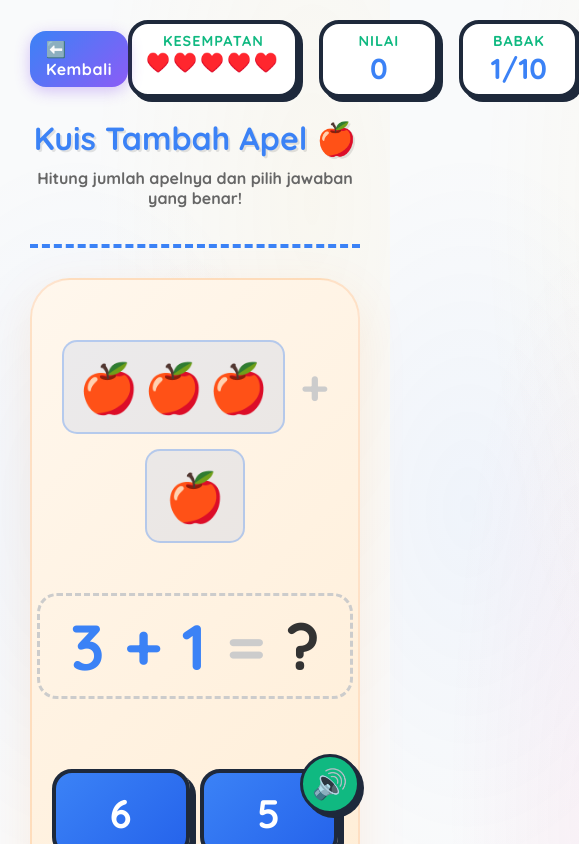
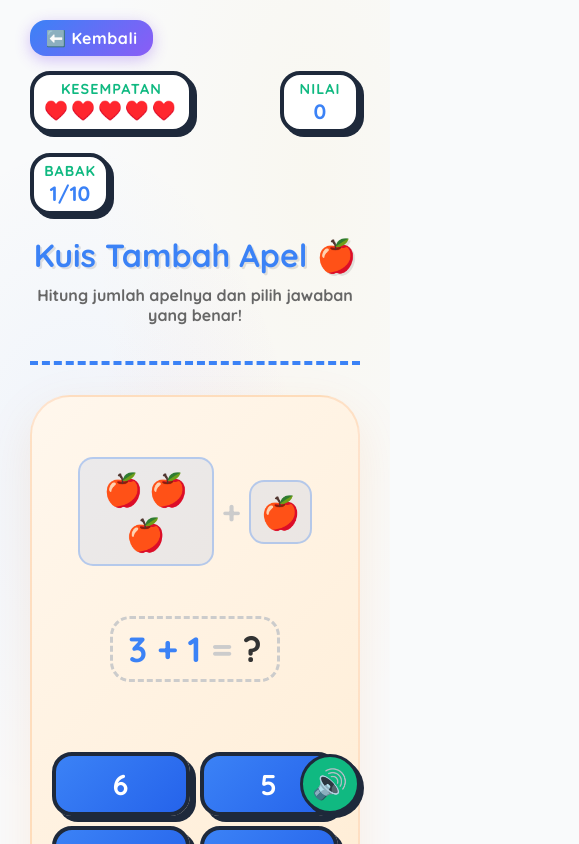
Before and after one commit to despisatria/ceria-belajar, a React (Vite) app: page /matematika/kuis-tambah in a window 390 px wide. Shown: the top 844 px of the page, 579 px wide, since content can reach past the window. Built offline with nearby package versions, Linux system fonts and the light colour scheme.

Commit message:
fix: refine UI and layout responsiveness for Math and Reading games

```diff
--- a/src/components/GameHeader.tsx
+++ b/src/components/GameHeader.tsx
@@ -47,8 +47,8 @@ const GameHeader: React.FC<GameHeaderProps> = ({
     const headerStyle = borderColor ? { borderBottomColor: borderColor } : undefined;
 
     return (
-        <header className={styles.gameHeader} style={headerStyle}>
-            <div className={styles.headerTop}>
+        <header className={`global-game-header ${styles.gameHeader || ''}`} style={headerStyle}>
+            <div className={`global-header-top ${styles.headerTop || ''}`}>
                 <Link to={menuLink} className="btn" style={{
                     backgroundColor: themeColor,
                     textTransform: 'none',
@@ -57,18 +57,18 @@ const GameHeader: React.FC<GameHeaderProps> = ({
                 }}>
                     ⬅️ Kembali
                 </Link>
-                <div className={styles.statsPanel}>
-                    <div className={styles.statBox}>
+                <div className={`global-stats-panel ${styles.statsPanel || ''}`}>
+                    <div className={`global-stat-box ${styles.statBox || ''}`}>
                         <span className={styles.statLabel}>Kesempatan</span>
                         <LivesDisplay lives={lives} />
                     </div>
-                    <div className={styles.statBox}>
+                    <div className={`global-stat-box ${styles.statBox || ''}`}>
                         <span className={styles.statLabel}>Nilai</span>
-                        <span className={styles.statValue} style={{ color: themeColor }}>{score}</span>
+                        <span className={`global-stat-value ${styles.statValue || ''}`} style={{ color: themeColor }}>{score}</span>
                     </div>
-                    <div className={styles.statBox}>
+                    <div className={`global-stat-box ${styles.statBox || ''}`}>
                         <span className={styles.statLabel}>{roundLabel}</span>
-                        <span className={styles.statValue} style={{ color: themeColor }}>
+                        <span className={`global-stat-value ${styles.statValue || ''}`} style={{ color: themeColor }}>
                             {Math.min(round, totalRounds)}/{totalRounds}
                         </span>
                     </div>
--- a/src/index.css
+++ b/src/index.css
@@ -214,4 +214,65 @@ h6 {
     padding: 8px 20px !important;
     margin: 10px 0 20px 0 !important;
   }
+
+  /* Global Game Header Responsive Styles */
+  .global-header-top {
+    flex-direction: column !important;
+    align-items: flex-start !important;
+    gap: 15px !important;
+  }
+
+  .global-stats-panel {
+    flex-direction: row !important;
+    width: 100% !important;
+    justify-content: space-between !important;
+    flex-wrap: wrap !important;
+  }
+
+  .global-stat-box {
+    min-width: 80px !important;
+    padding: 5px 10px !important;
+  }
+
+  .global-stat-value {
+    font-size: 1.3rem !important;
+  }
+
+  /* Global Math Quiz Responsive Overrides */
+  .math-visual-container {
+    flex-wrap: nowrap !important;
+    gap: 8px !important;
+  }
+  .math-visual-item {
+    font-size: 2rem !important;
+  }
+  .math-visual-box {
+    padding: 10px !important;
+    min-width: 60px !important;
+    max-width: 35vw !important; /* Force apples to wrap inside the box to maintain side-by-side layout */
+  }
+  .math-equation {
+    font-size: 2.2rem !important;
+    gap: 10px !important;
+    padding: 8px 15px !important;
+  }
+  .math-option-btn {
+    font-size: 1.8rem !important;
+    padding: 10px !important;
+  }
+  .math-number-line {
+    padding: 15px 5px !important;
+  }
+  .math-frog {
+    font-size: 2.2rem !important;
+    bottom: 35px !important;
+  }
+  .math-point {
+    width: 18px !important;
+    height: 18px !important;
+    border-width: 3px !important;
+  }
+  .math-number {
+    font-size: 0.9rem !important;
+  }
 }
--- a/src/pages/Matematika/CocokOperasi.tsx
+++ b/src/pages/Matematika/CocokOperasi.tsx
@@ -274,7 +274,7 @@ const CocokOperasi: React.FC<CocokOperasiProps> = ({ operator }) => {
     // Shared card style
     const getCardStyle = (isMatched: boolean, isSelected: boolean, isWrong: boolean, isCorrectFlash: boolean, isReady: boolean): React.CSSProperties => ({
         height: '90px',
-        borderRadius: '14px',
+        borderRadius: '20px', // Bubbly corners
         border: isWrong
             ? '3px solid #EF4444'
             : isCorrectFlash
@@ -292,12 +292,12 @@ const CocokOperasi: React.FC<CocokOperasiProps> = ({ operator }) => {
                     ? theme.selectedBg
                     : isMatched
                         ? theme.matchedBg
-                        : 'white',
+                        : '#F8FAFC', // Slightly colored instead of pure white
         display: 'flex',
         alignItems: 'center',
         justifyContent: 'center',
         fontFamily: 'inherit',
-        fontSize: 'clamp(1.4rem, 5vw, 2rem)',
+        fontSize: 'clamp(1.4rem, 4vw, 2rem)',
         fontWeight: 900,
         color: isWrong
             ? '#DC2626'
@@ -307,14 +307,19 @@ const CocokOperasi: React.FC<CocokOperasiProps> = ({ operator }) => {
                     ? theme.selectedText
                     : isMatched
                         ? theme.matchedText
-                        : '#1E293B',
+                        : '#334155',
         cursor: isMatched ? 'default' : 'pointer',
-        transition: 'all 0.15s ease',
-        transform: isSelected ? 'scale(1.04)' : 'scale(1)',
+        transition: 'all 0.15s cubic-bezier(0.4, 0, 0.2, 1)',
+        transform: isSelected ? 'scale(1.05) translateY(-2px)' : isMatched ? 'scale(0.95)' : 'scale(1)',
         opacity: isMatched ? 0.55 : 1,
         position: 'relative' as const,
         animation: isWrong ? 'cocok-shake 0.4s ease-in-out' : isReady ? 'cocok-pulse 2s ease-in-out infinite' : 'none',
-        boxShadow: isSelected ? `0 0 0 3px ${theme.boxShadowColor}` : 'none',
+        boxShadow: isSelected
+            ? `0 0 0 4px ${theme.boxShadowColor}, 0 6px 0 ${theme.selectedBorder}`
+            : isMatched
+                ? 'none'
+                : '0 6px 0 #CBD5E1', // Chunky 3D button effect
+        marginBottom: isMatched ? '6px' : '0', // Compensate for missing shadow when matched
         letterSpacing: '1px',
     });
 
@@ -404,10 +409,12 @@ const CocokOperasi: React.FC<CocokOperasiProps> = ({ operator }) => {
                             background: 'white',
                             borderRadius: '24px',
                             border: '4px solid #1E293B',
+                            boxShadow: '0 8px 0 #1E293B', // Chunky container
                             padding: '20px 16px',
                             display: 'flex',
                             flexDirection: 'column',
                             gap: '28px',
+                            marginBottom: '8px' // Space for shadow
                         }}>
                             <div style={{
                                 textAlign: 'center',
@@ -443,10 +450,12 @@ const CocokOperasi: React.FC<CocokOperasiProps> = ({ operator }) => {
                             background: 'white',
                             borderRadius: '24px',
                             border: '4px solid #1E293B',
+                            boxShadow: '0 8px 0 #1E293B', // Chunky container
                             padding: '20px 16px',
                             display: 'flex',
                             flexDirection: 'column',
                             gap: '28px',
+                            marginBottom: '8px' // Space for shadow
                         }}>
                             <div style={{
                                 textAlign: 'center',
--- a/src/pages/Matematika/KuisTambah.tsx
+++ b/src/pages/Matematika/KuisTambah.tsx
@@ -146,7 +146,7 @@ const KuisTambah: React.FC = () => {
                 ) : (
                     <>
                         {/* Visual representation of addition */}
-                        <div style={{
+                        <div className="math-visual-container" style={{
                             display: 'flex',
                             justifyContent: 'center',
                             alignItems: 'center',
@@ -156,7 +156,7 @@ const KuisTambah: React.FC = () => {
                             flexWrap: 'wrap'
                         }}>
                             {/* Kotak Apel 1 */}
-                            <div style={{
+                            <div className="math-visual-box" style={{
                                 background: 'rgba(59, 130, 246, 0.1)',
                                 padding: '15px',
                                 borderRadius: '15px',
@@ -168,14 +168,14 @@ const KuisTambah: React.FC = () => {
                                 border: '2px solid rgba(59, 130, 246, 0.3)'
                             }}>
                                 {Array.from({ length: num1 }).map((_, i) => (
-                                    <span key={`n1-${i}`} style={{ fontSize: '3rem' }}>🍎</span>
+                                    <span key={`n1-${i}`} className="math-visual-item" style={{ fontSize: '3rem' }}>🍎</span>
                                 ))}
                             </div>
 
-                            <div style={{ fontSize: '3rem', color: '#ccc', fontWeight: 'bold' }}>+</div>
+                            <div className="math-visual-item" style={{ fontSize: '3rem', color: '#ccc', fontWeight: 'bold' }}>+</div>
 
                             {/* Kotak Apel 2 */}
-                            <div style={{
+                            <div className="math-visual-box" style={{
                                 background: 'rgba(59, 130, 246, 0.1)',
                                 padding: '15px',
                                 borderRadius: '15px',
@@ -187,13 +187,13 @@ const KuisTambah: React.FC = () => {
                                 border: '2px solid rgba(59, 130, 246, 0.3)'
                             }}>
                                 {Array.from({ length: num2 }).map((_, i) => (
-                                    <span key={`n2-${i}`} style={{ fontSize: '3rem' }}>🍎</span>
+                                    <span key={`n2-${i}`} className="math-visual-item" style={{ fontSize: '3rem' }}>🍎</span>
                                 ))}
                             </div>
                         </div>
 
                         {/* Equation display */}
-                        <div style={{
+                        <div className="math-equation" style={{
                             display: 'flex',
                             justifyContent: 'center',
                             alignItems: 'center',
@@ -223,7 +223,7 @@ const KuisTambah: React.FC = () => {
                                 return (
                                     <button
                                         key={`opt-${idx}`}
-                                        className={btnClass}
+                                        className={`${btnClass} math-option-btn`}
                                         onClick={() => handleOptionClick(ans)}
                                         disabled={selectedCorrect !== null}
                                         style={{ fontSize: '2.5rem', padding: '15px' }} // Make text bigger for numbers
--- a/src/pages/Membaca/KeretaKata.module.css
+++ b/src/pages/Membaca/KeretaKata.module.css
@@ -737,29 +737,12 @@
 
 /* ── Responsive ── */
 @media (max-width: 600px) {
-    .locomotive {
-        width: 90px;
-        height: 76px;
+    .trainWrapper {
+        zoom: 0.55;
     }
 
-    .slot {
-        width: 80px;
-        height: 66px;
-    }
-
-    .slotText {
-        font-size: 1.3rem;
-        padding-bottom: 12px;
-    }
-
-    .wagon {
-        width: 80px;
-        height: 66px;
-    }
-
-    .wagonText {
-        font-size: 1.3rem;
-        padding-bottom: 12px;
+    .wagonPool {
+        zoom: 0.65;
     }
 
     .targetEmojiBox {
@@ -779,4 +762,9 @@
     .gameTitle {
         font-size: 1.5rem;
     }
+
+    .sun {
+        font-size: 3.5rem;
+        right: 10px;
+    }
 }
--- a/src/pages/Membaca/PohonKata.module.css
+++ b/src/pages/Membaca/PohonKata.module.css
@@ -305,3 +305,43 @@
     border-radius: 20px;
     border: 3px dashed var(--text-color);
 }
+
+/* === Responsive === */
+@media (max-width: 600px) {
+    .instructionText {
+        font-size: 1.1rem;
+    }
+
+    .targetEmoji {
+        font-size: 2.5rem;
+    }
+
+    .letterBox {
+        width: 38px;
+        height: 48px;
+        font-size: 1.3rem;
+        border-radius: 8px;
+    }
+
+    .wordBoxContainer {
+        gap: 6px;
+        margin-bottom: 15px;
+    }
+
+    .playArea {
+        padding: 10px;
+        border-radius: 20px;
+    }
+
+    .appleIcon {
+        font-size: 1.8rem;
+    }
+
+    .appleLabel {
+        font-size: 0.8rem;
+        padding: 2px 6px;
+        min-width: 24px;
+        margin-top: -3px;
+        border-width: 1.5px;
+    }
+}
```
Also changed, not shown: src/pages/Matematika/KuisKurang.tsx (+4 -4 lines), src/pages/Matematika/TebakLompatMaju.tsx (+6 -6 lines), src/pages/Matematika/TebakLompatMundur.tsx (+6 -6 lines).
